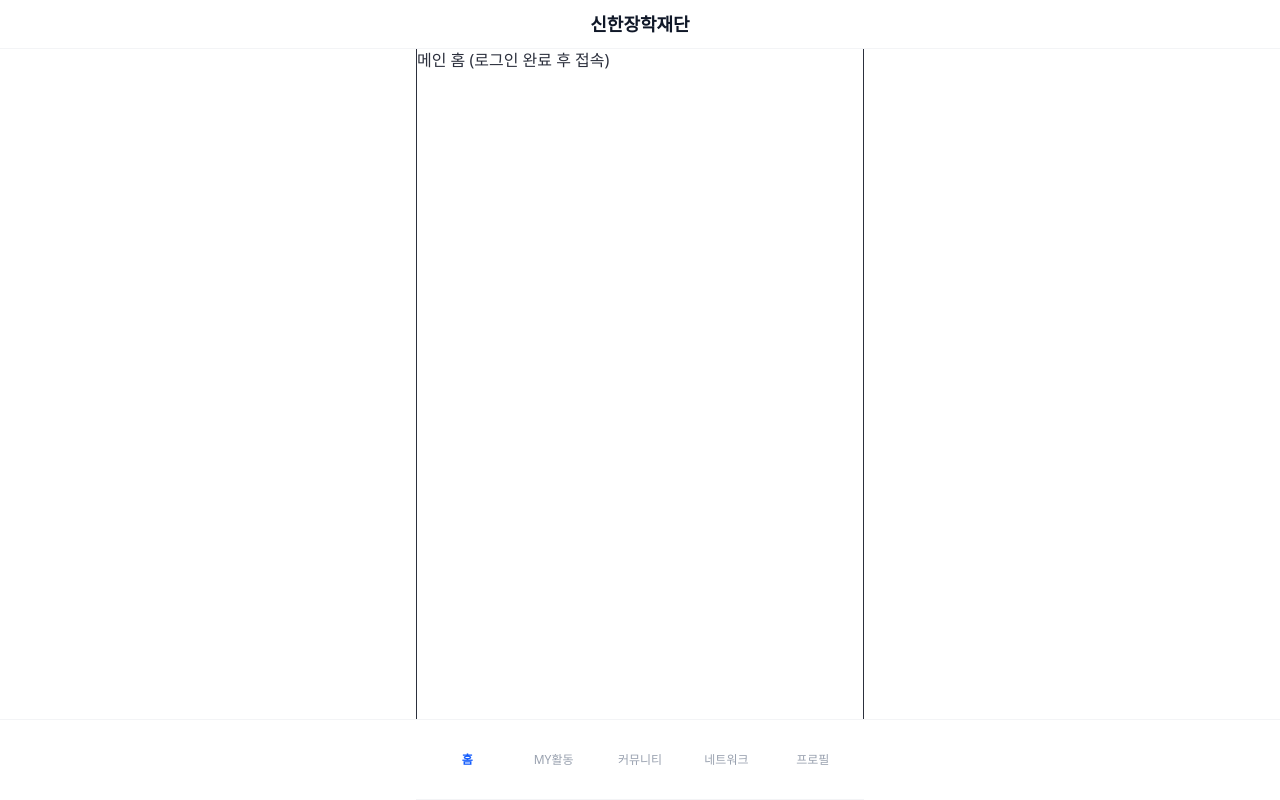
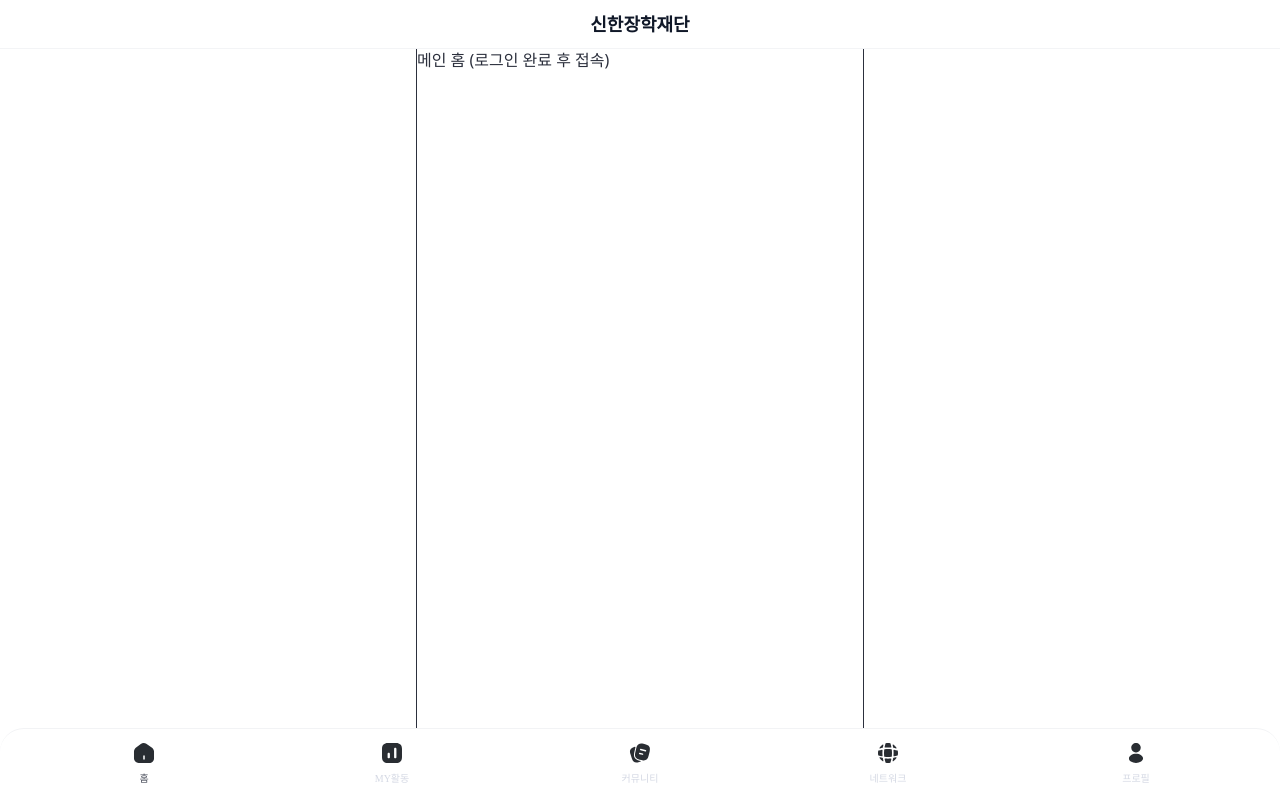
Before and after one commit to hyphens-shinhan/front-end, a Next.js app in the folder hyphens-shinhan/: page / in a window 1280 px wide. Built offline with nearby package versions, Linux system fonts and the light colour scheme; a web font is replaced by a local one.

Commit message:
style: BottomNavigation 컴포넌트 UI 스타일 수정

```diff
--- a/hyphens-shinhan/src/components/common/BottomNav.tsx
+++ b/hyphens-shinhan/src/components/common/BottomNav.tsx
@@ -4,6 +4,7 @@ import Link from "next/link";
 import { usePathname } from "next/navigation";
 import { cn } from "@/utils/cn";
 import { UserRole } from "@/types";
+import { Icon } from "@/components/common/Icon";
 
 export default function BottomNav({ userRole = 'YB' }: { userRole?: UserRole }) {
     const pathname = usePathname();
@@ -12,17 +13,24 @@ export default function BottomNav({ userRole = 'YB' }: { userRole?: UserRole })
     return (
         <nav className={styles.container}>
             <div className={styles.wrapper}>
+                {/* 바텀 네비게이션 아이템 */}
                 {navItems.map((item) => {
                     const isActive =
                         item.href === ROUTES.HOME.MAIN
                             ? pathname === ROUTES.HOME.MAIN
                             : pathname.startsWith(item.href);
                     return (
+                        // 클릭 시 해당 화면으로 이동
+                        // + 아이콘과 텍스트 색상 변경
                         <Link
                             key={item.href}
                             href={item.href}
-                            className={styles.navItem(isActive)}
+                            className={styles.navItem}
                         >
+                            <Icon
+                                name={item.icon}
+                                className={isActive ? 'text-primary-shinhanblue' : 'text-grey-5'}
+                            />
                             <span className={styles.label(isActive)}>
                                 {item.label}
                             </span>
@@ -37,22 +45,19 @@ export default function BottomNav({ userRole = 'YB' }: { userRole?: UserRole })
 const styles = {
     container: cn(
         'fixed bottom-0 left-0 right-0 z-50',
-        'bg-white border-t border-gray-100',
+        'bg-white border-t border-grey-2 rounded-[var(--scheme-radius-8)]',
+        'pt-1 pb-2 px-5',
     ),
     wrapper: cn(
-        'flex items-center justify-around',
-        'h-[var(--bottom-nav-height)] px-2',
-        'max-w-md mx-auto',
-        'border-b border-gray-100'
+        'flex flex-row justify-center items-center',
     ),
-    navItem: (isActive: boolean) => cn(
-        'flex flex-col items-center justify-center',
+    navItem: cn(
+        'flex flex-col items-center justify-center gap-y-2',
         'flex-1 h-full py-2',
-        'transition-all duration-200',
-        isActive ? 'text-blue-600' : 'text-gray-400 hover:text-gray-600'
+        'transition-transform duration-300'
     ),
     label: (isActive: boolean) => cn(
-        'text-xs',
-        isActive ? 'font-bold' : 'font-medium'
+        'font-caption-caption1',
+        isActive ? 'text-grey-10' : 'text-grey-5',
     ),
 }
```
